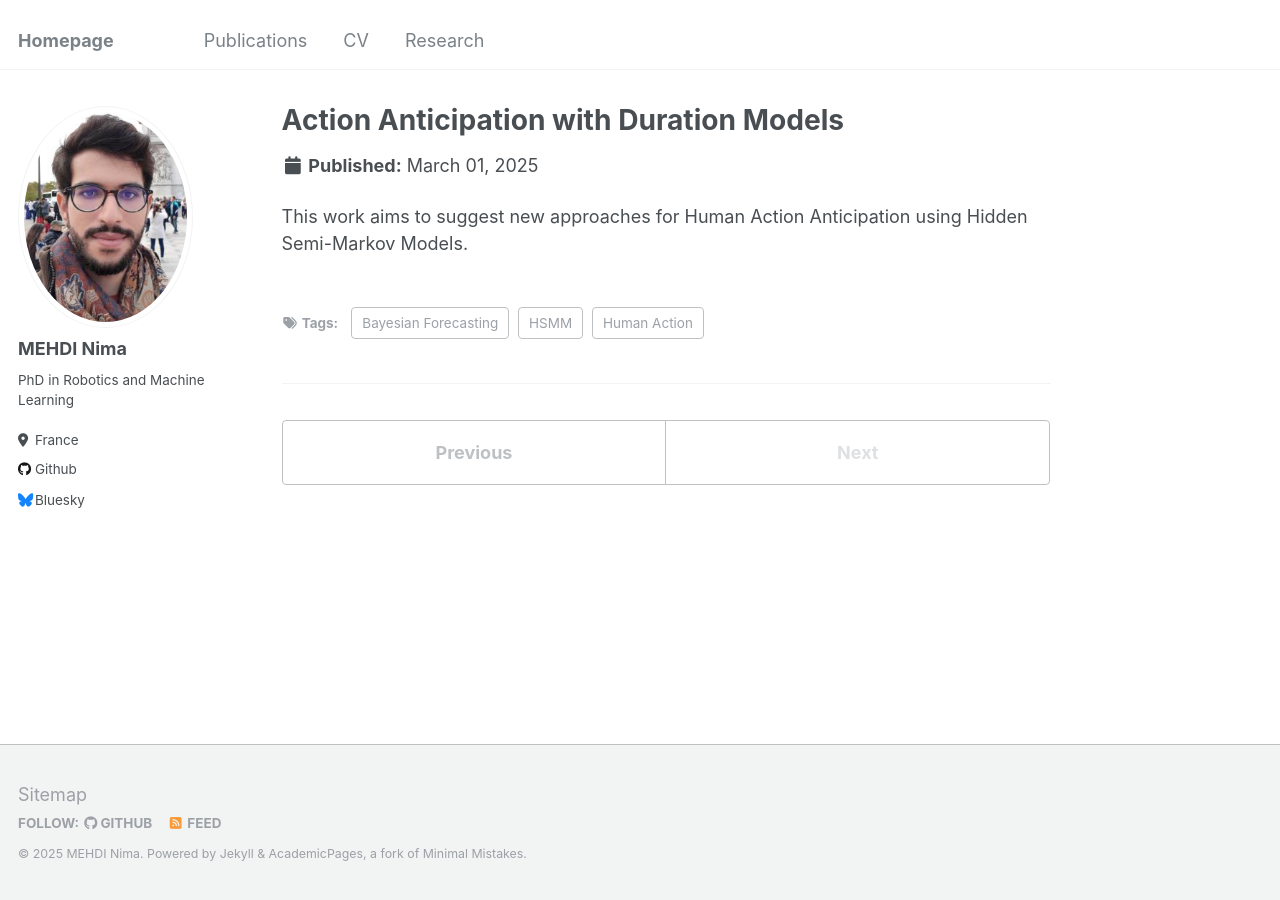
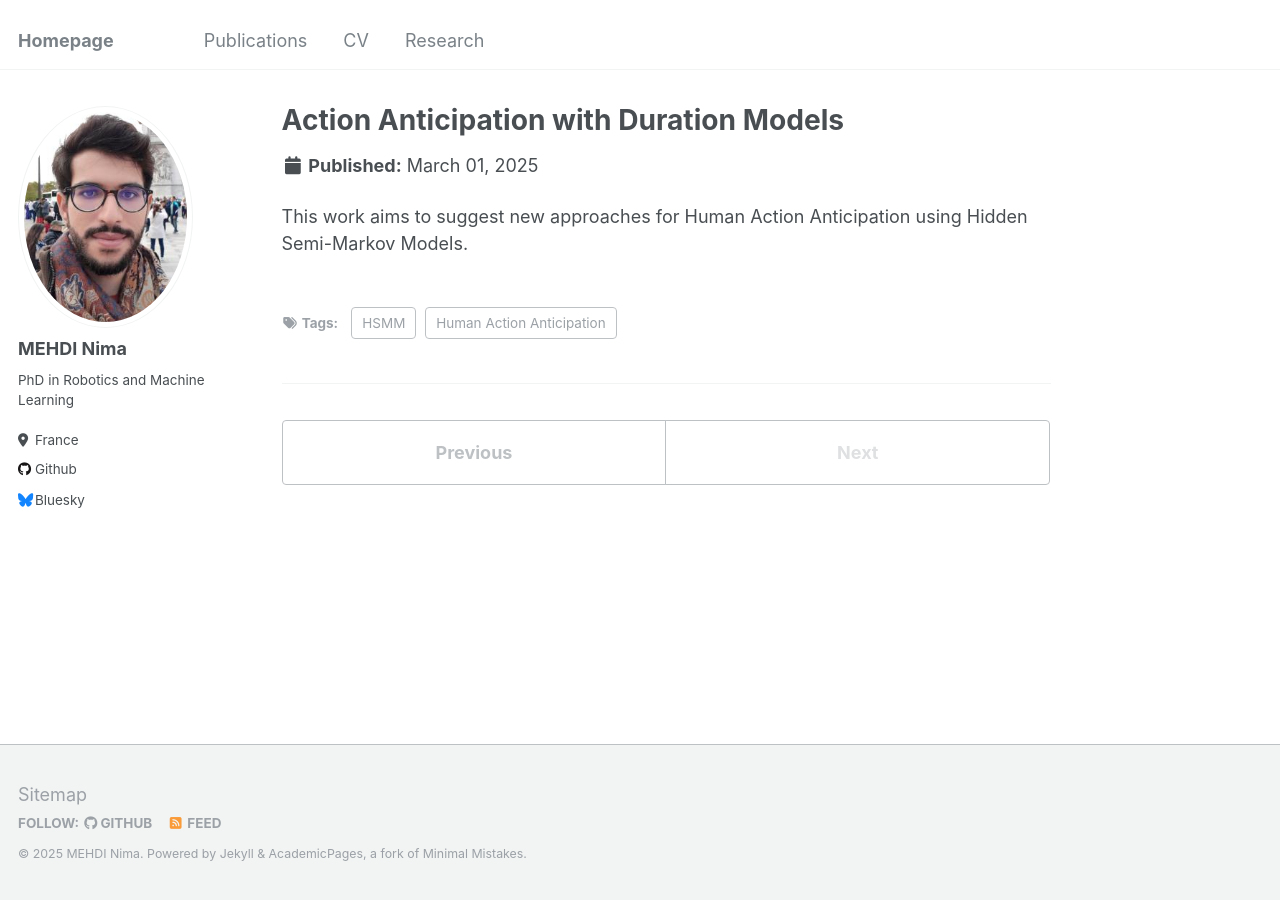
Before and after one commit to MehdiN/mehdin.github.io, a Jekyll site: the page built from _research/2023-08-01-project-2.md, in a window 1280 px wide. Built offline with Jekyll 4.4.1, drawn with Linux system fonts in a browser that asks for light colours.

Commit message:
update tag

```diff
--- a/_research/2023-08-01-project-2.md
+++ b/_research/2023-08-01-project-2.md
@@ -3,8 +3,7 @@ title: 'Action Anticipation with Duration Models'
 date: 2025-03-01
 permalink: /projects/2023/08/project-2/
 tags:
-  - Bayesian Forecasting
-  - Human Action
+  - Human Action Anticipation
   - HSMM
 ---
 
```
